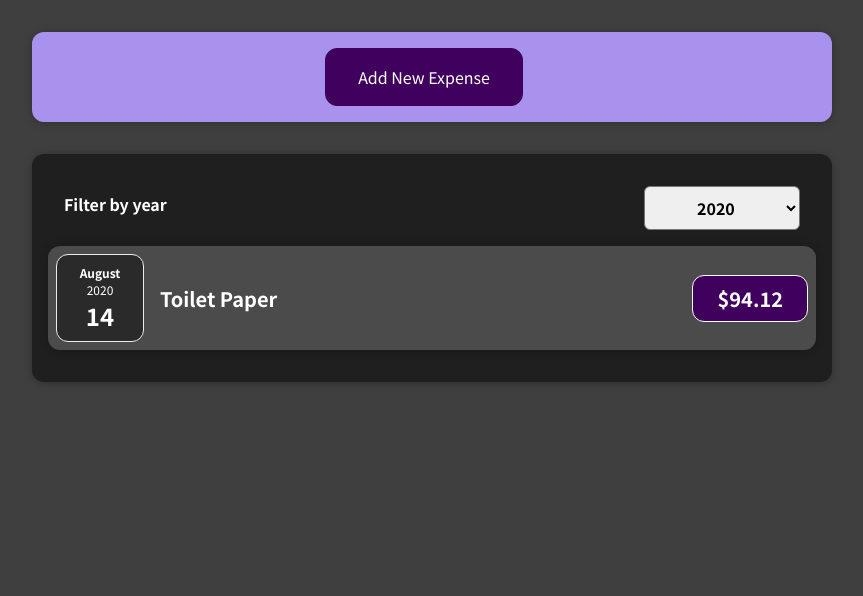
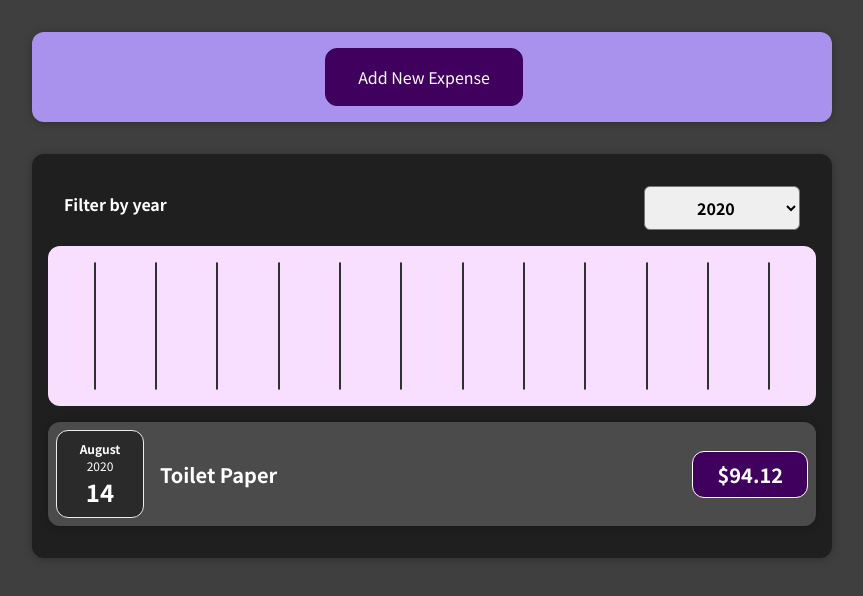
Before and after one commit to harukafujii13/React_tutorial, a React (Create React App) app in the folder react-complete-guid/: page / in a window 1280 px wide. Shown: the top 596 px of the page, without its empty margins (208-1071 px from the left). Built offline with nearby package versions, Linux system fonts and the light colour scheme.

Commit message:
added section 5-71

```diff
--- /dev/null
+++ b/react-complete-guid/src/components/Chart/Chart.css
@@ -0,0 +1,9 @@
+.chart {
+  padding: 1rem;
+  border-radius: 12px;
+  background-color: #f8dfff;
+  text-align: center;
+  display: flex;
+  justify-content: space-around;
+  height: 10rem;
+}
--- /dev/null
+++ b/react-complete-guid/src/components/Chart/Chart.js
@@ -0,0 +1,24 @@
+import React from "react";
+
+import ChartBar from "./ChartBar";
+import "./Chart.css";
+
+const Chart = (props) => {
+  const dataPointValues = props.dataPoints.map((dataPoint) => dataPoint.value);
+  const totalMaximum = Math.max(...dataPointValues);
+
+  return (
+    <div className="chart">
+      {props.dataPoints.map((dataPoint) => (
+        <ChartBar
+          key={dataPoint.lable}
+          value={dataPoint.value}
+          maxValue={totalMaximum}
+          lable={dataPoint.lable}
+        />
+      ))}
+    </div>
+  );
+};
+
+export default Chart;
--- /dev/null
+++ b/react-complete-guid/src/components/Chart/ChartBar.css
@@ -0,0 +1,30 @@
+.chart-bar {
+  height: 100%;
+  display: flex;
+  flex-direction: column;
+  align-items: center;
+}
+
+.chart-bar__inner {
+  height: 100%;
+  width: 100%;
+  border: 1px solid #313131;
+  border-radius: 12px;
+  background-color: #c3b4f3;
+  overflow: hidden;
+  display: flex;
+  flex-direction: column;
+  justify-content: flex-end;
+}
+
+.chart-bar__fill {
+  background-color: #4826b9;
+  width: 100%;
+  transition: all 0.3s ease-out;
+}
+
+.chart-bar__label {
+  font-weight: bold;
+  font-size: 0.5rem;
+  text-align: center;
+}
--- /dev/null
+++ b/react-complete-guid/src/components/Chart/ChartBar.js
@@ -0,0 +1,23 @@
+import React from "react";
+import "./ChartBar.css";
+
+const ChartBar = (props) => {
+  let barFillHeight = "0%";
+
+  if (props.maxValue > 0) {
+    barFillHeight = Math.round((props.value / props.maxValue) * 100) + "%";
+  }
+  return (
+    <div className="chart-bar">
+      <div className="chart-bar__inner">
+        <div
+          className="chart-bar__fill"
+          style={{ height: barFillHeight }}
+        ></div>
+      </div>
+      <div className="chart-bar__label">{props.lable}</div>
+    </div>
+  );
+};
+
+export default ChartBar;
--- a/react-complete-guid/src/components/Expenses/Expenses.js
+++ b/react-complete-guid/src/components/Expenses/Expenses.js
@@ -1,8 +1,10 @@
 import React, { useState } from "react";
+
 import Card from "../UI/Card";
-import "./Expenses.css";
 import ExpenseFilter from "./ExpenseFilter";
 import ExpensesList from "./ExpensesList";
+import ExpensesChart from "./ExpensesChart";
+import "./Expenses.css";
 
 const Expenses = (props) => {
   const [filteredYear, setFilteredYear] = useState("2020");
@@ -21,6 +23,7 @@
           selected={filteredYear}
           onChangeFilter={filterChangeHandler}
         />
+        <ExpensesChart expenses={filterExpenses} />
         <ExpensesList items={filterExpenses} />
       </Card>
     </div>
--- /dev/null
+++ b/react-complete-guid/src/components/Expenses/ExpensesChart.js
@@ -0,0 +1,27 @@
+import React from "react";
+import Chart from "../Chart/Chart";
+
+const ExpensesChart = (props) => {
+  const chartDataPoints = [
+    { label: "Jan", value: 0 },
+    { label: "Feb", value: 0 },
+    { label: "Mar", value: 0 },
+    { label: "Apr", value: 0 },
+    { label: "May", value: 0 },
+    { label: "Jun", value: 0 },
+    { label: "Jal", value: 0 },
+    { label: "Aug", value: 0 },
+    { label: "Sep", value: 0 },
+    { label: "Oct", value: 0 },
+    { label: "Nov", value: 0 },
+    { label: "Dec", value: 0 },
+  ];
+
+  for (const expense of props.expenses) {
+    const expenseMonth = expense.date.getMonth();
+    chartDataPoints[expenseMonth].value += expense.amount;
+  }
+  return <Chart dataPoints={chartDataPoints} />;
+};
+
+export default ExpensesChart;
--- a/react-complete-guid/src/components/NewExpense/ExpenseForm.js
+++ b/react-complete-guid/src/components/NewExpense/ExpenseForm.js
@@ -44,7 +44,7 @@
 
     const expenseData = {
       title: enterTitle,
-      amount: enteredAmount,
+      amount: +enteredAmount,
       date: new Date(enteredDate),
     };
 
```
